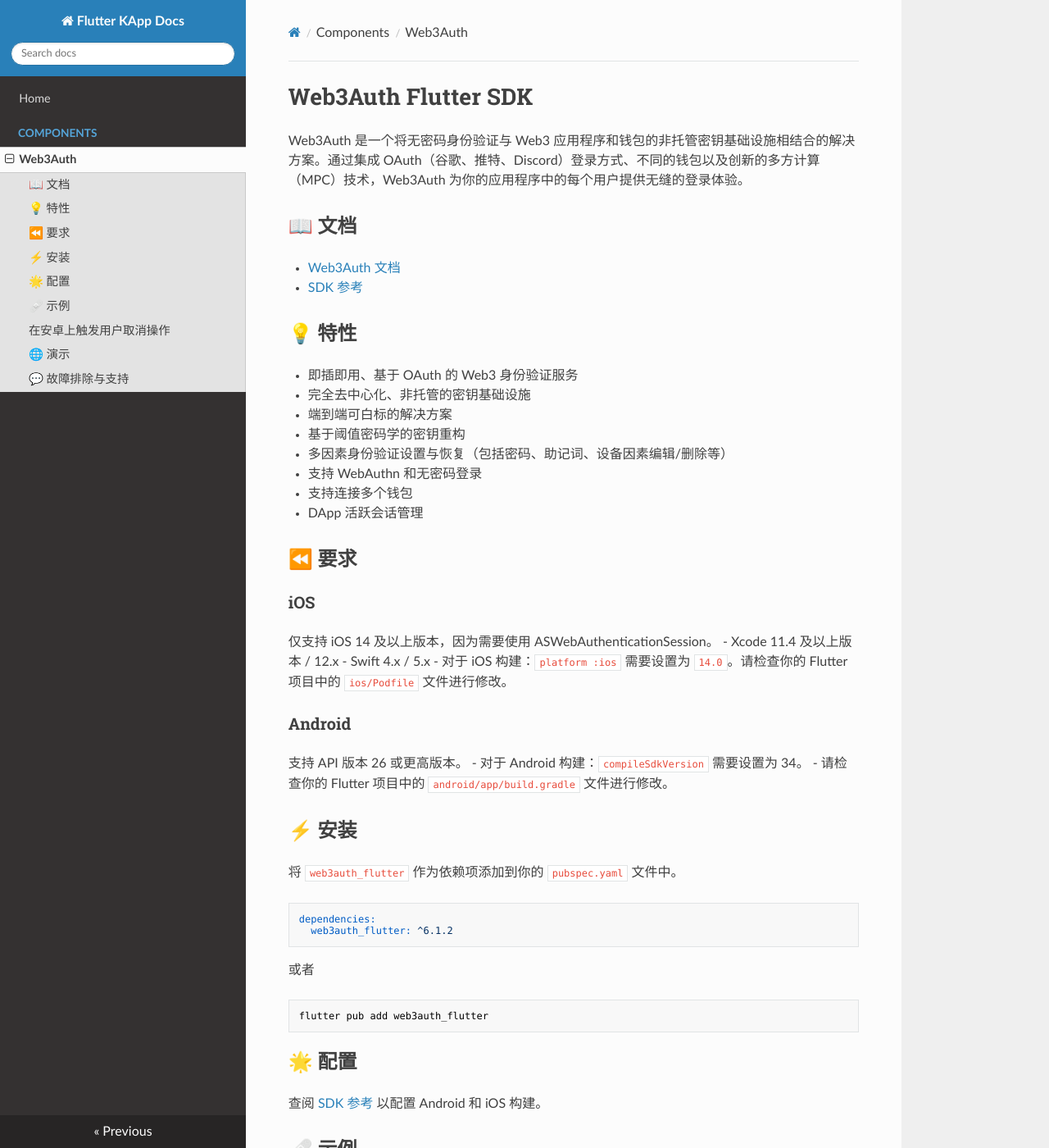
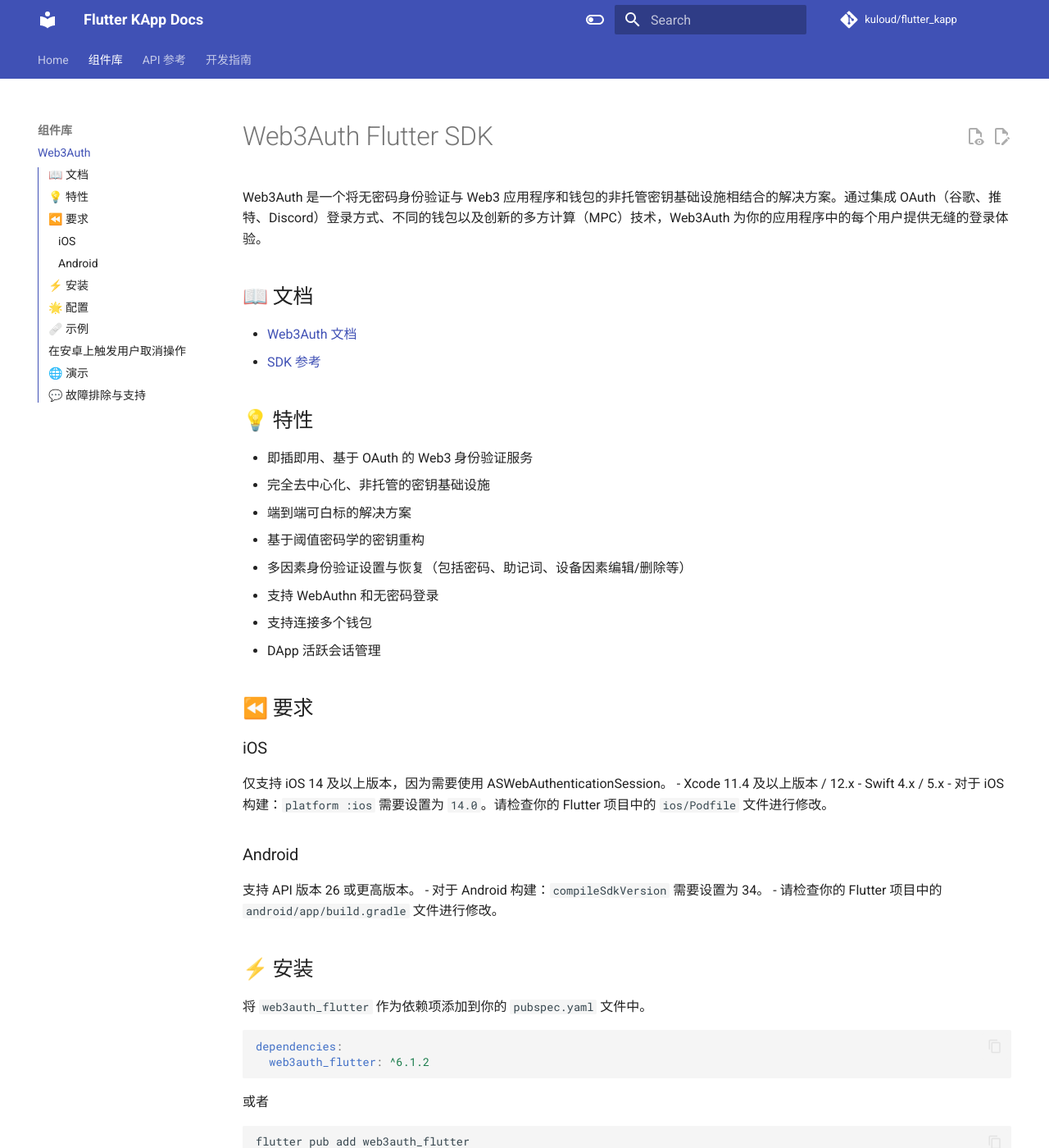
Before and after one commit to kuloud/flutter_kapp, an MkDocs documentation site: the page built from docs/components/web3auth.md, in a window 1280 px wide and 1400 px high. Shown: the whole window at 82% size. Built offline with MkDocs 1.6.1 and Material for MkDocs 9.7.7, drawn with Linux system fonts in a browser that asks for light colours; nearby versions of some CDN libraries; comment, search, counter and statistics services are not loaded; some of the changed text lies outside the part shown.

Commit message:
style: update theme

```diff
--- a/mkdocs.yml
+++ b/mkdocs.yml
@@ -1,14 +1,71 @@
 site_name: Flutter KApp Docs
+site_author: Kuloud
+site_url: https://kuloud.github.io/flutter_kapp
+
+repo_name: kuloud/flutter_kapp
+repo_url: https://github.com/kuloud/flutter_kapp
+
+copyright: Copyright &copy; 2025 Kuloud
+
 docs_dir: docs
 nav:
   - Home: index.md
-  - Components:
+  - 组件库:
     - Web3Auth: components/web3auth.md
+  - API 参考:
+    - AuthService: api/auth_service.md
+  - 开发指南:
+    - 环境配置: guides/env_setup.md
+    - 代码规范: guides/coding_standards.md
+
 theme:
-  name: readthedocs
-  toc_title: "On this page"
+  name: material
+  features:
+    - navigation.tabs
+    - navigation.indexes
+    - navigation.sections
+    - navigation.top
+    - toc.integrate
+    - announce.dismiss
+    - content.action.edit
+    - content.action.view
+    - content.code.annotate
+    - content.code.copy
+  palette:
+    - scheme: default
+      primary: indigo
+      accent: blue
+      toggle:
+        icon: material/toggle-switch-off-outline
+        name: Switch to dark mode
+    - scheme: slate
+      primary: blue
+      accent: teal
+      toggle:
+        icon: material/toggle-switch
+        name: Switch to light mode
+  font:
+    text: Roboto
+    code: Roboto Mono
+
+plugins:
+  - search
+  - mkdocstrings
 
 markdown_extensions:
   - toc:
       permalink: true
-      toc_depth: 2
+  - tables
+  - fenced_code
+  - admonition
+  - pymdownx.superfences
+  - pymdownx.highlight
+  - pymdownx.inlinehilite
+  - pymdownx.emoji
+
+extra:
+  social:
+    - icon: fontawesome/brands/github
+      link: https://github.com/kuloud
+    - icon: fontawesome/brands/twitter
+      link: https://twitter.com/xkuloud
```
Also changed, not shown: requirements.txt (added, +39 -0 lines), 1 other file.
